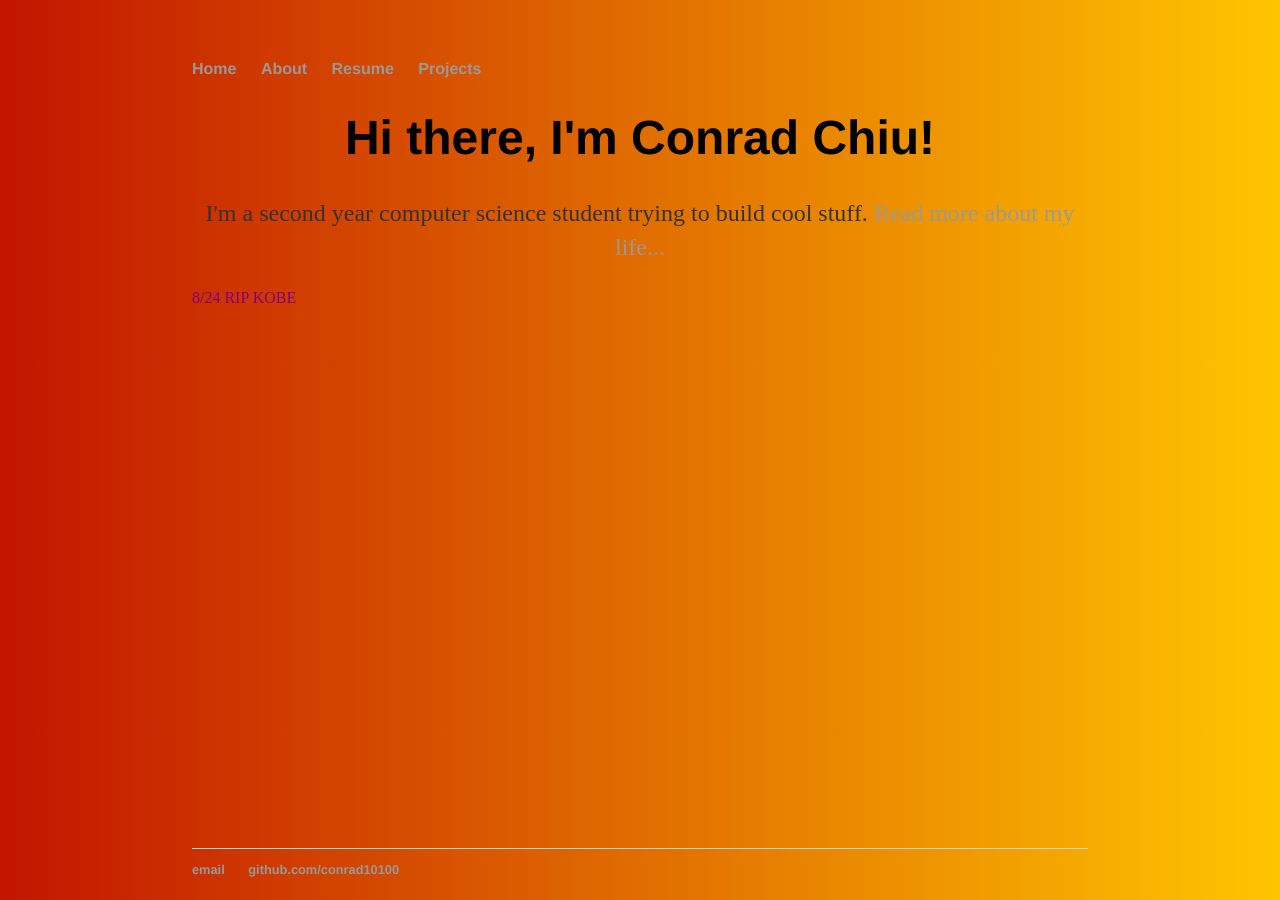
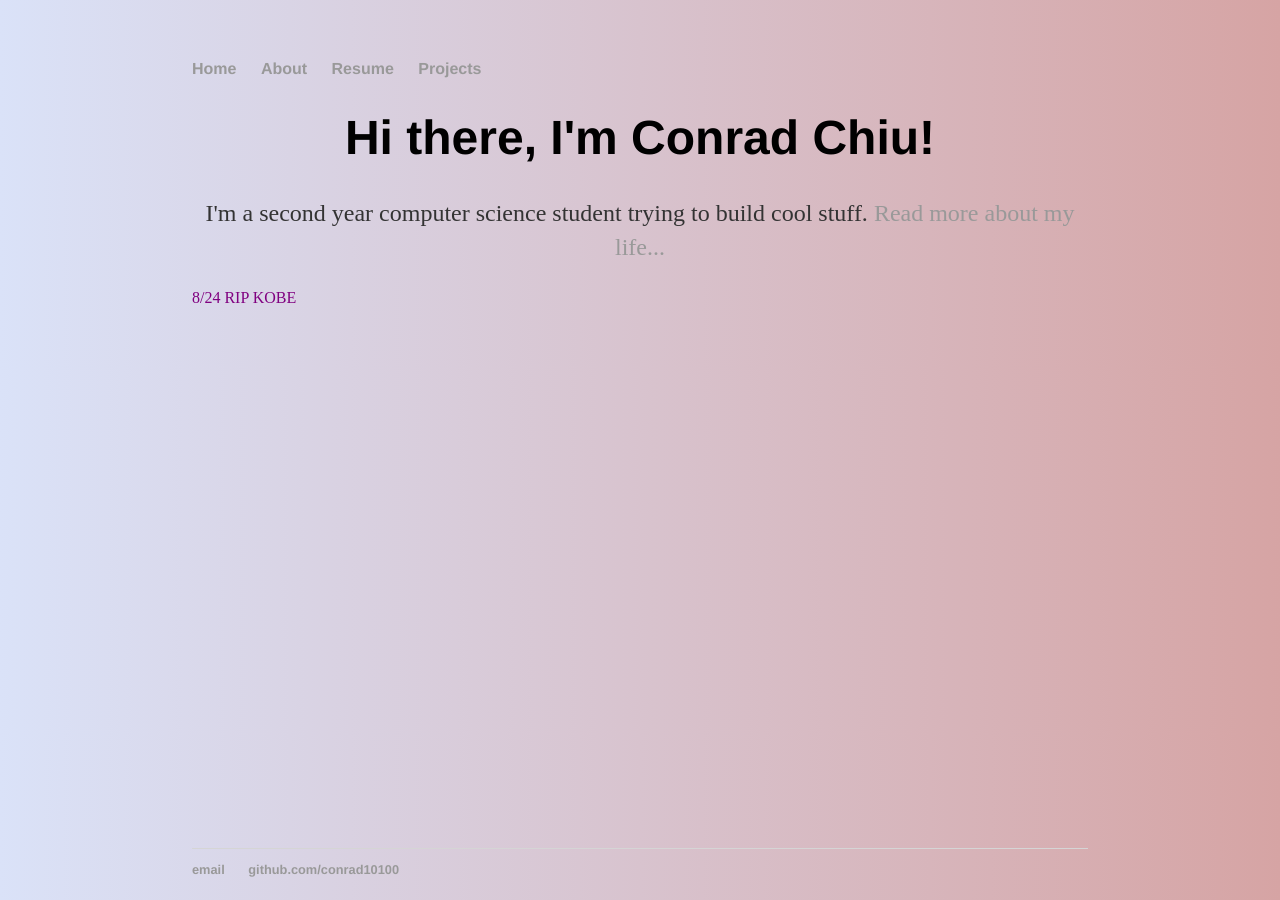
Before and after one commit to conrad10100/conrad10100.github.io, a Jekyll site: the page built from index.html, in a window 1280 px wide. Built offline with Jekyll 4.4.1, drawn with Linux system fonts in a browser that asks for light colours.

Commit message:
Update main.css

```diff
--- a/css/main.css
+++ b/css/main.css
@@ -1,7 +1,7 @@
 body {
     margin: 60px auto;
     width: 70%;
-    background: linear-gradient(to right, #c21500, #ffc500);
+    background: linear-gradient(to right, #dae2f8, #d6a4a4);
 }
 nav ul, footer ul {
     font-family:'Helvetica', 'Arial', 'Sans-Serif';
```
